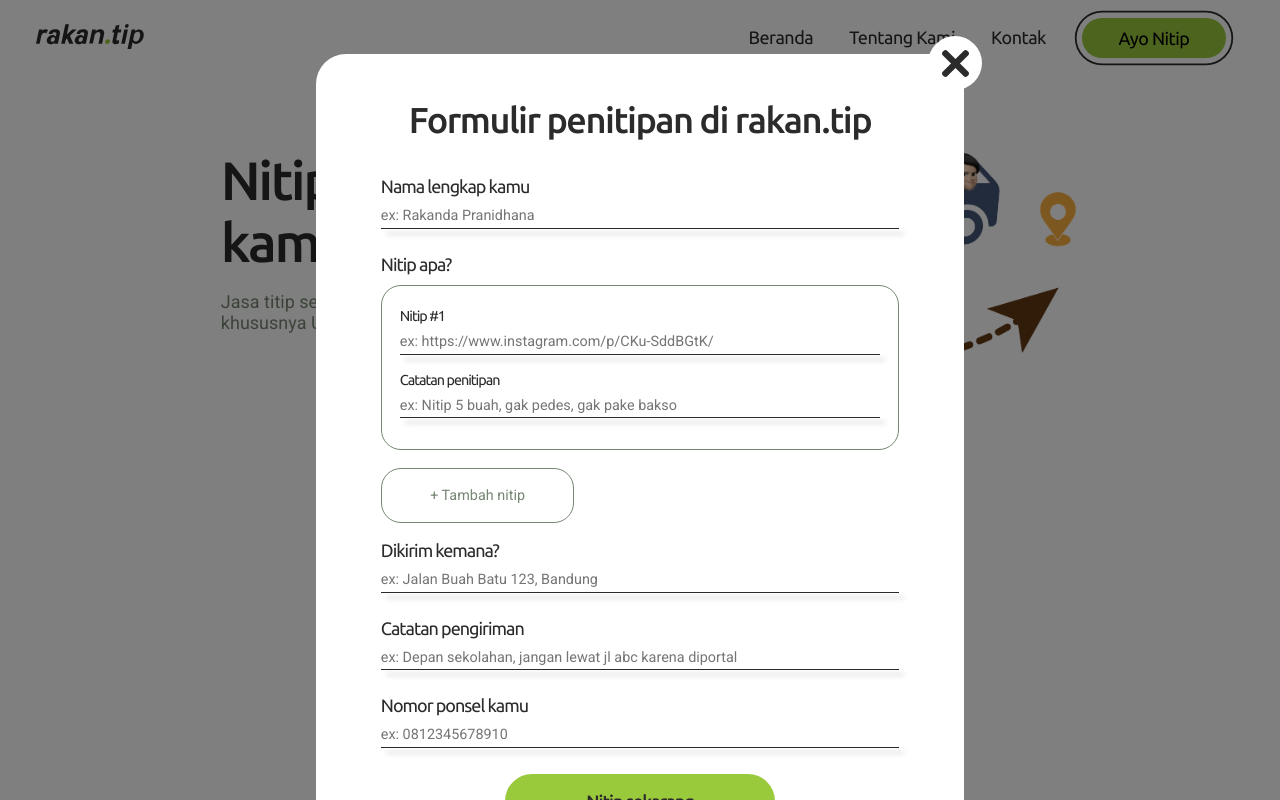
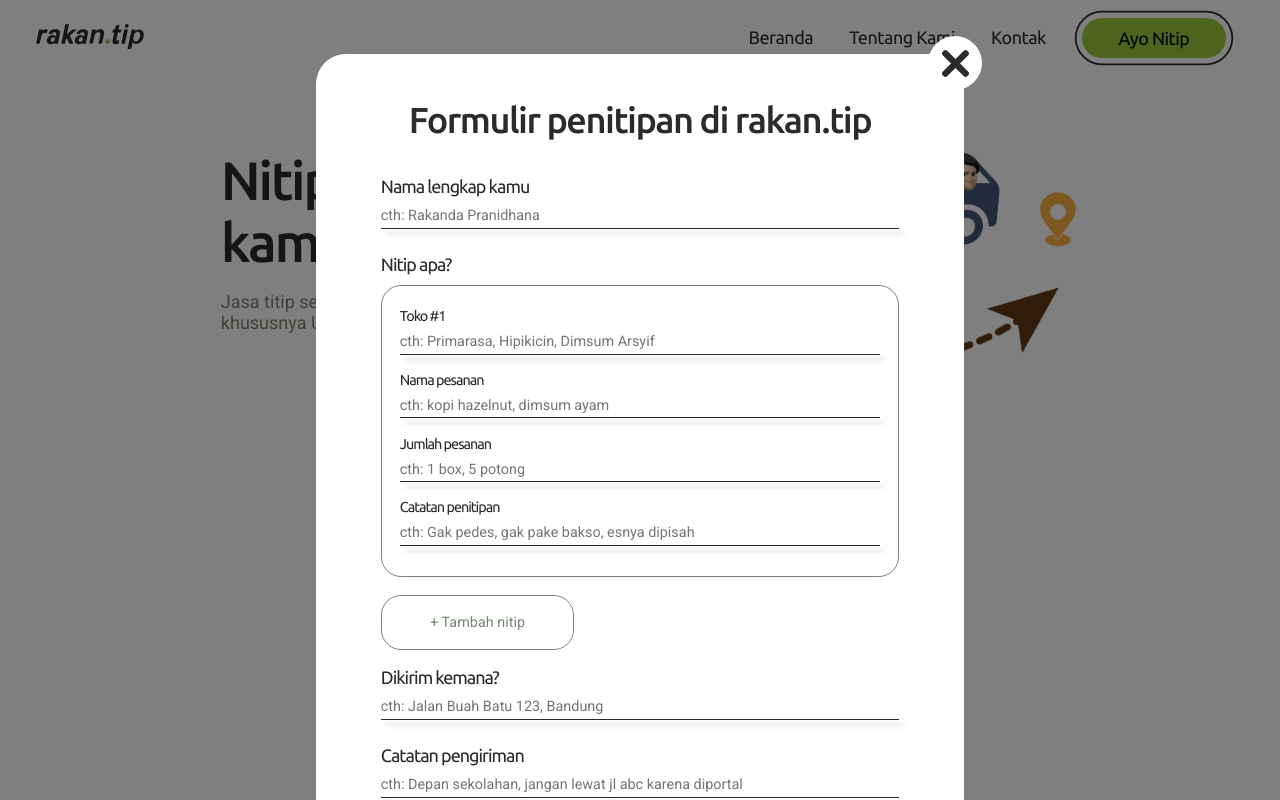
Before and after one commit to astabidasaaa/rakantip, a React (Create React App) app: page / in a window 1280 px wide. Both pictures are taken after a click on the button "Ayo Nitip". Shown: the top 800 px of the page. Built offline with nearby package versions, Linux system fonts and the light colour scheme.

Commit message:
Menambahkan konten Subform & memperbaiki formstate

```diff
--- a/public/index.html
+++ b/public/index.html
@@ -37,20 +37,36 @@
       <input type="text" name="catKemana" />
       <input type="number" name="ponsel" />
       <input type="text" name="nitip0" />
+      <input type="text" name="barang0" />
+      <input type="text" name="qty0" />
       <input type="text" name="catatan0" />
       <input type="text" name="nitip1" />
+      <input type="text" name="barang1" />
+      <input type="text" name="qty1" />
       <input type="text" name="catatan1" />
       <input type="text" name="nitip2" />
+      <input type="text" name="barang2" />
+      <input type="text" name="qty2" />
       <input type="text" name="catatan2" />
       <input type="text" name="nitip3" />
+      <input type="text" name="barang3" />
+      <input type="text" name="qty3" />
       <input type="text" name="catatan3" />
       <input type="text" name="nitip4" />
+      <input type="text" name="barang4" />
+      <input type="text" name="qty4" />
       <input type="text" name="catatan4" />
       <input type="text" name="nitip5" />
+      <input type="text" name="barang5" />
+      <input type="text" name="qty5" />
       <input type="text" name="catatan5" />
       <input type="text" name="nitip6" />
+      <input type="text" name="barang6" />
+      <input type="text" name="qty6" />
       <input type="text" name="catatan6" />
       <input type="text" name="nitip7" />
+      <input type="text" name="barang7" />
+      <input type="text" name="qty7" />
       <input type="text" name="catatan7" />
     </form>
 
--- a/src/App.js
+++ b/src/App.js
@@ -21,7 +21,7 @@ function App() {
       [e.target.name]: [e.target.value],
     });
 
-  const nitipApa = {};
+  const nitipApa = { nitip: "", barang: "", qty: "", catatan: "" };
   const [nitipState, setNitipState] = useState([{ ...nitipApa }]);
 
   const addNitip = () => {
@@ -35,7 +35,7 @@ function App() {
 
   const handleNitipChange = (e) => {
     const updatedNitip = [...nitipState];
-    updatedNitip[e.target.dataset.idx][e.target.name] = e.target.value;
+    updatedNitip[e.target.dataset.idx][e.target.alt] = e.target.value;
     setNitipState(updatedNitip);
   };
 
@@ -47,7 +47,19 @@ function App() {
       .join("&");
   };
 
+  const renamedNitipState = {};
+  const renameNitipStateKeys = () => {
+    nitipState.map((item, idx) => {
+      renamedNitipState[`nitip${idx}`] = item.nitip;
+      renamedNitipState[`barang${idx}`] = item.barang;
+      renamedNitipState[`qty${idx}`] = item.qty;
+      renamedNitipState[`catatan${idx}`] = item.catatan;
+      return null;
+    });
+  };
+
   const handleNitipSubmit = (e) => {
+    renameNitipStateKeys();
     fetch("/", {
       method: "POST",
       headers: { "Content-Type": "application/x-www-form-urlencoded" },
@@ -57,7 +69,7 @@ function App() {
           ...yangNitipState,
         }) +
         "&" +
-        nitipState.map((item) => encode(item)).join("&"),
+        encode({ ...renamedNitipState }),
     })
       .then(() =>
         alert("Penitipan telah disubmit. Terima kasih sudah menitip!")
--- a/src/containers/Beranda.js
+++ b/src/containers/Beranda.js
@@ -21,7 +21,7 @@ function Beranda({ overlayOn, nitipState, handleNitipChange }) {
         <input
           type="text"
           id="nitip-input"
-          name="nitip-0"
+          name="nitip0"
           className="nitip-input"
           data-idx="0"
           alt="nitip"
--- a/src/containers/Form.js
+++ b/src/containers/Form.js
@@ -58,15 +58,16 @@ function Form({
               return (
                 <SubForm
                   idx={idx}
-                  key={`nitip-${idx}`}
+                  key={`nitip${idx}`}
                   item={item}
                   nitipPlaceholder={nitipPlaceholder}
+                  nitipState={nitipState}
                   handleNitipChange={handleNitipChange}
                   deleteNitip={deleteNitip}
                 />
               );
             })}
-            {addBtn(Object.keys(nitipState).length)}
+            {addBtn(nitipState.length)}
           </div>
           <div className="pertanyaan">
             <label htmlFor="kemana" className="p-black">
--- a/src/containers/SubForm.js
+++ b/src/containers/SubForm.js
@@ -1,14 +1,18 @@
 function SubForm({
   idx,
   item,
+  nitipState,
   handleNitipChange,
   nitipPlaceholder,
   deleteNitip,
 }) {
-  const nitipId = `nitip${idx}`;
-  const catatanId = `catatan${idx}`;
+  const nitipId = `nitip${idx}`,
+    barangId = `barang${idx}`,
+    qtyId = `qty${idx}`,
+    catatanId = `catatan${idx}`;
+
   const deleteBtn = (idx) => {
-    if (idx !== 0) {
+    if (nitipState.length !== 1) {
       return (
         <div className="delete-nitip" onClick={() => deleteNitip(idx)}>
           <svg>
@@ -25,7 +29,7 @@ function SubForm({
   return (
     <div key={nitipId} className="nitip-container">
       <div className="pertanyaan sub-form">
-        <label className="sub-p-black" htmlFor={nitipId}>{`Nitip #${
+        <label className="sub-p-black" htmlFor={nitipId}>{`Toko #${
           idx + 1
         }`}</label>
         <input
@@ -34,7 +38,7 @@ function SubForm({
           data-idx={idx}
           id={nitipId}
           className="nitip sub-p-grey"
-          value={item.nitip}
+          value={nitipState[idx].nitip}
           placeholder={nitipPlaceholder.nitip}
           onChange={handleNitipChange}
           alt="nitip"
@@ -43,7 +47,44 @@ function SubForm({
         />
         <hr />
       </div>
-
+      <div className="pertanyaan sub-form">
+        <label className="sub-p-black" htmlFor={barangId}>
+          Nama pesanan
+        </label>
+        <input
+          type="text"
+          name={barangId}
+          data-idx={idx}
+          id={barangId}
+          className="catatan sub-p-grey"
+          value={nitipState[idx].barang}
+          placeholder={nitipPlaceholder.barang}
+          onChange={handleNitipChange}
+          alt="barang"
+          autoComplete="off"
+          required
+        />
+        <hr />
+      </div>
+      <div className="pertanyaan sub-form">
+        <label className="sub-p-black" htmlFor={qtyId}>
+          Jumlah pesanan
+        </label>
+        <input
+          type="text"
+          name={qtyId}
+          data-idx={idx}
+          id={qtyId}
+          className="catatan sub-p-grey"
+          value={nitipState[idx].qty}
+          placeholder={nitipPlaceholder.qty}
+          onChange={handleNitipChange}
+          alt="qty"
+          autoComplete="off"
+          required
+        />
+        <hr />
+      </div>
       <div className="pertanyaan sub-form">
         <label className="sub-p-black" htmlFor={catatanId}>
           Catatan penitipan
@@ -54,7 +95,7 @@ function SubForm({
           data-idx={idx}
           id={catatanId}
           className="catatan sub-p-grey"
-          value={item.catatan}
+          value={nitipState[idx].catatan}
           placeholder={nitipPlaceholder.catatan}
           onChange={handleNitipChange}
           alt="catatan"
--- a/src/entry.js
+++ b/src/entry.js
@@ -6,8 +6,8 @@ import gambar4 from "./assets/img/dimsum.jpg";
 // format countdown = "mm dd, yyyy hh:mm:ss" english
 // format display = "Senin, 15 Agustus 2020" indonesia
 export const jadwal = {
-  countdown: "march 31, 2021 23:00:00",
-  display: "Rabu, 31 Maret 2021",
+  countdown: "april 30, 2021 23:00:00",
+  display: "Jumat, 30 April 2021",
   dari: "Bandung",
   ke: "Jakarta",
 };
@@ -93,13 +93,15 @@ export const formState = {
 };
 
 export const formPlaceholder = {
-  nama: "ex: Rakanda Pranidhana",
-  kemana: "ex: Jalan Buah Batu 123, Bandung",
-  catKemana: "ex: Depan sekolahan, jangan lewat jl abc karena diportal",
-  ponsel: "ex: 0812345678910",
+  nama: "cth: Rakanda Pranidhana",
+  kemana: "cth: Jalan Buah Batu 123, Bandung",
+  catKemana: "cth: Depan sekolahan, jangan lewat jl abc karena diportal",
+  ponsel: "cth: 0812345678910",
 };
 
 export const nitipPlaceholder = {
-  nitip: "ex: https://www.instagram.com/p/CKu-SddBGtK/",
-  catatan: "ex: Nitip 5 buah, gak pedes, gak pake bakso",
+  nitip: "cth: Primarasa, Hipikicin, Dimsum Arsyif",
+  barang: "cth: kopi hazelnut, dimsum ayam",
+  qty: "cth: 1 box, 5 potong",
+  catatan: "cth: Gak pedes, gak pake bakso, esnya dipisah",
 };
```
